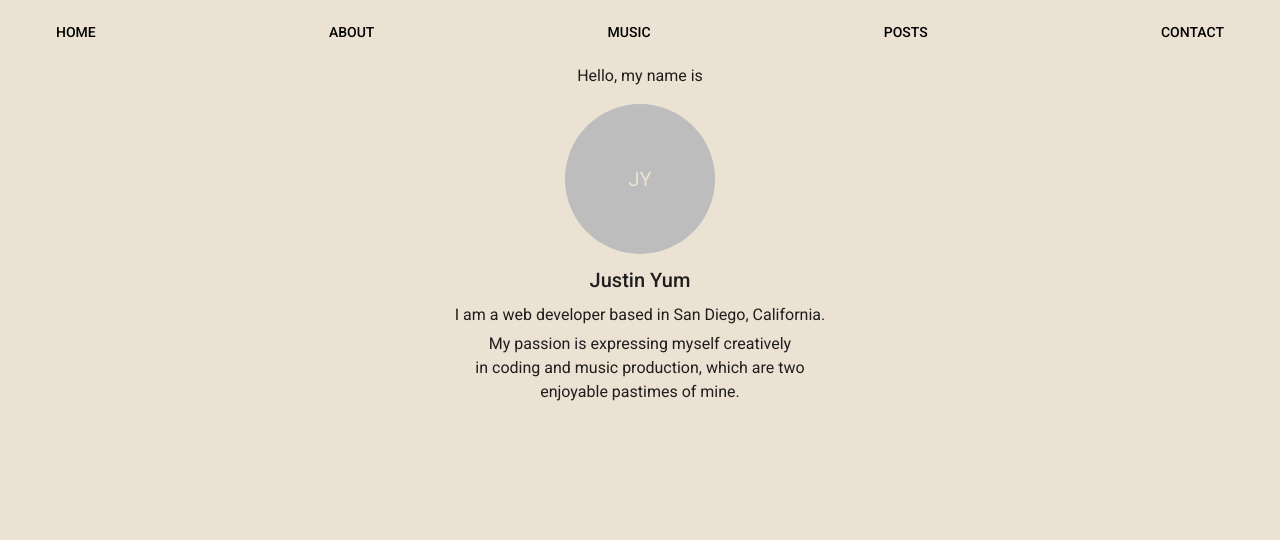
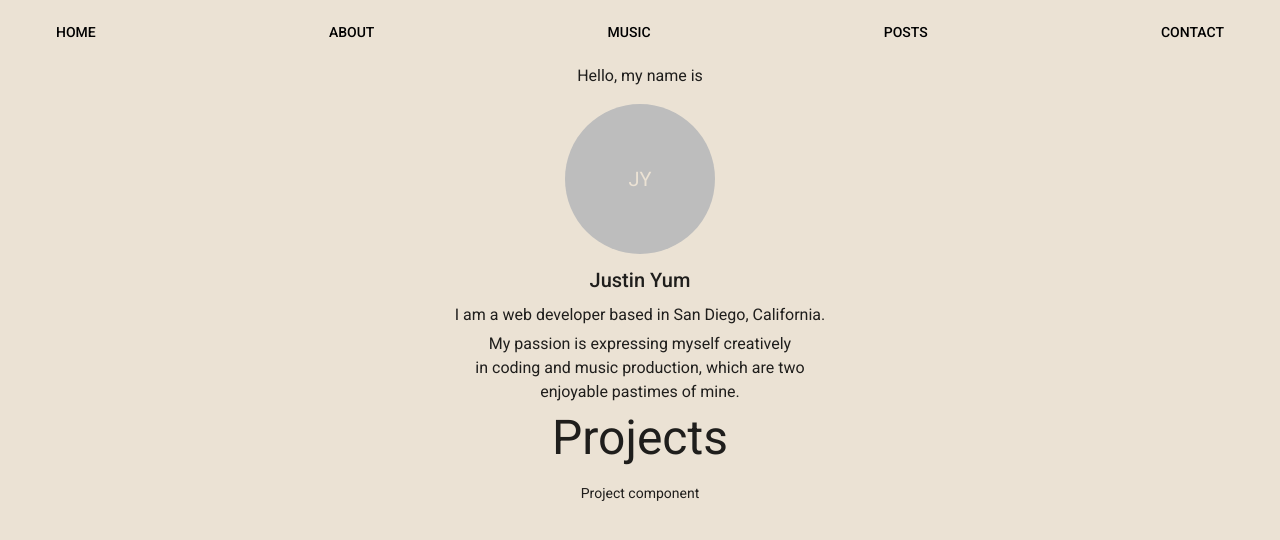
Before and after one commit to justinyum98/justinyum-website, a React (Create React App) app: page /about in a window 1280 px wide. Shown: the top 540 px of the page. Built offline with nearby package versions, Linux system fonts and the light colour scheme.

Commit message:
began adding Projects to About page

```diff
--- a/src/components/About/About.jsx
+++ b/src/components/About/About.jsx
@@ -4,6 +4,8 @@ import { makeStyles } from '@material-ui/core/styles';
 import Box from '@material-ui/core/Box';
 import Avatar from '@material-ui/core/Avatar';
 import Typography from '@material-ui/core/Typography';
+
+import Project from '../Project/Project';
 
 const useStyles = makeStyles({
   avatar: {
@@ -17,6 +19,7 @@ export default function About() {
   const classes = useStyles();
 
   return (
+    <Box display="flex" flexDirection="column" alignItems="center">
       <Box display="flex" flexDirection="column" alignItems="center">
         <Typography variant="body1" align="center" gutterBottom>
           Hello, my name is
@@ -36,5 +39,12 @@ export default function About() {
           enjoyable pastimes of mine.
         </Typography>
       </Box>
+      <Box display="flex" flexDirection="column" alignItems="center">
+        <Typography variant="h3" align="center" gutterBottom>
+          Projects
+        </Typography>
+        <Project />
+      </Box>
+    </Box>
   );
 }
--- /dev/null
+++ b/src/components/Project/Project.jsx
@@ -0,0 +1,14 @@
+import React from 'react';
+import PropTypes from 'prop-types';
+
+import Box from '@material-ui/core/Box';
+
+function Project() {
+  return (
+    <div>
+      Project component
+    </div>
+  );
+}
+
+export default Project;
```
Lines whose indentation alone changed are shown as unchanged.
